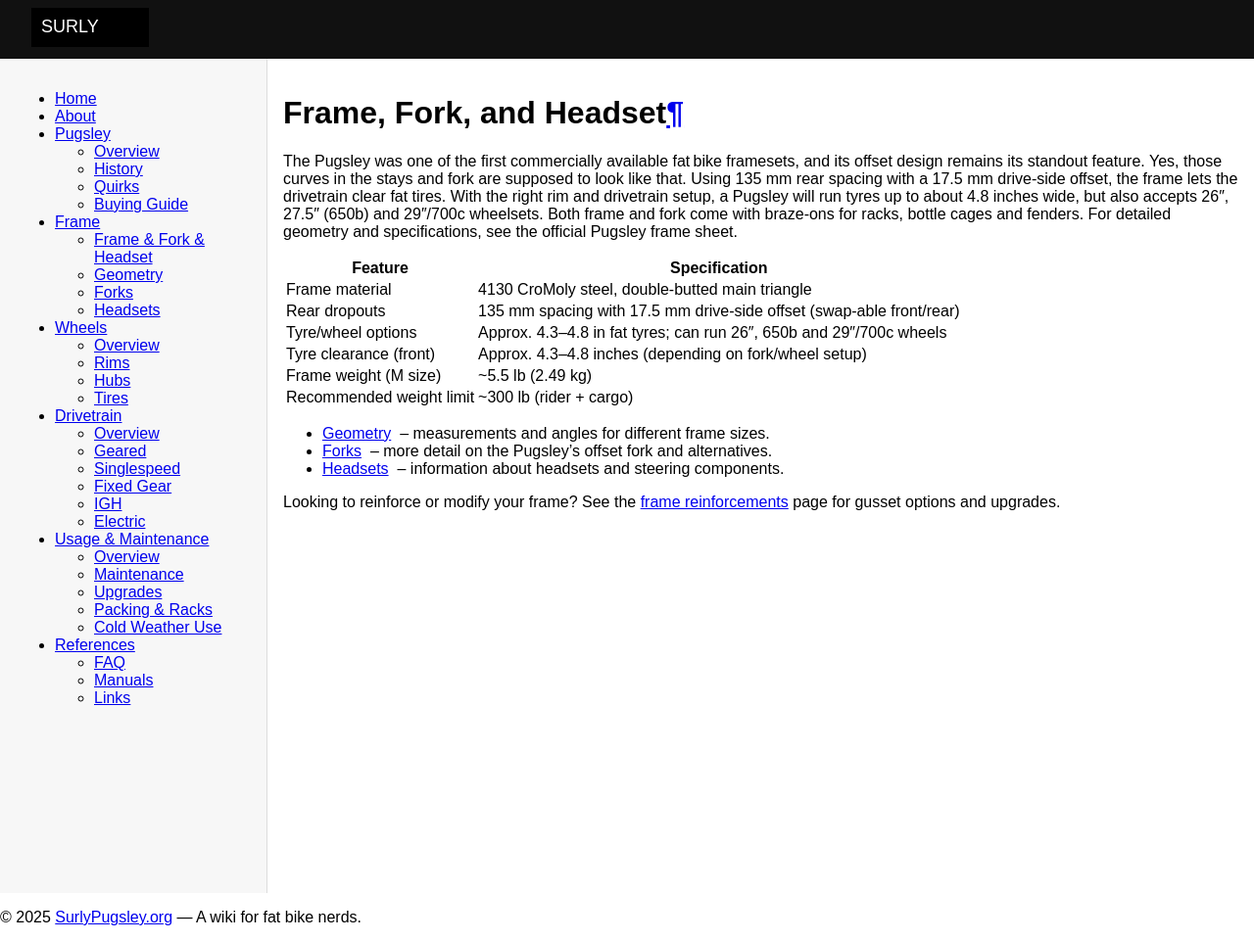
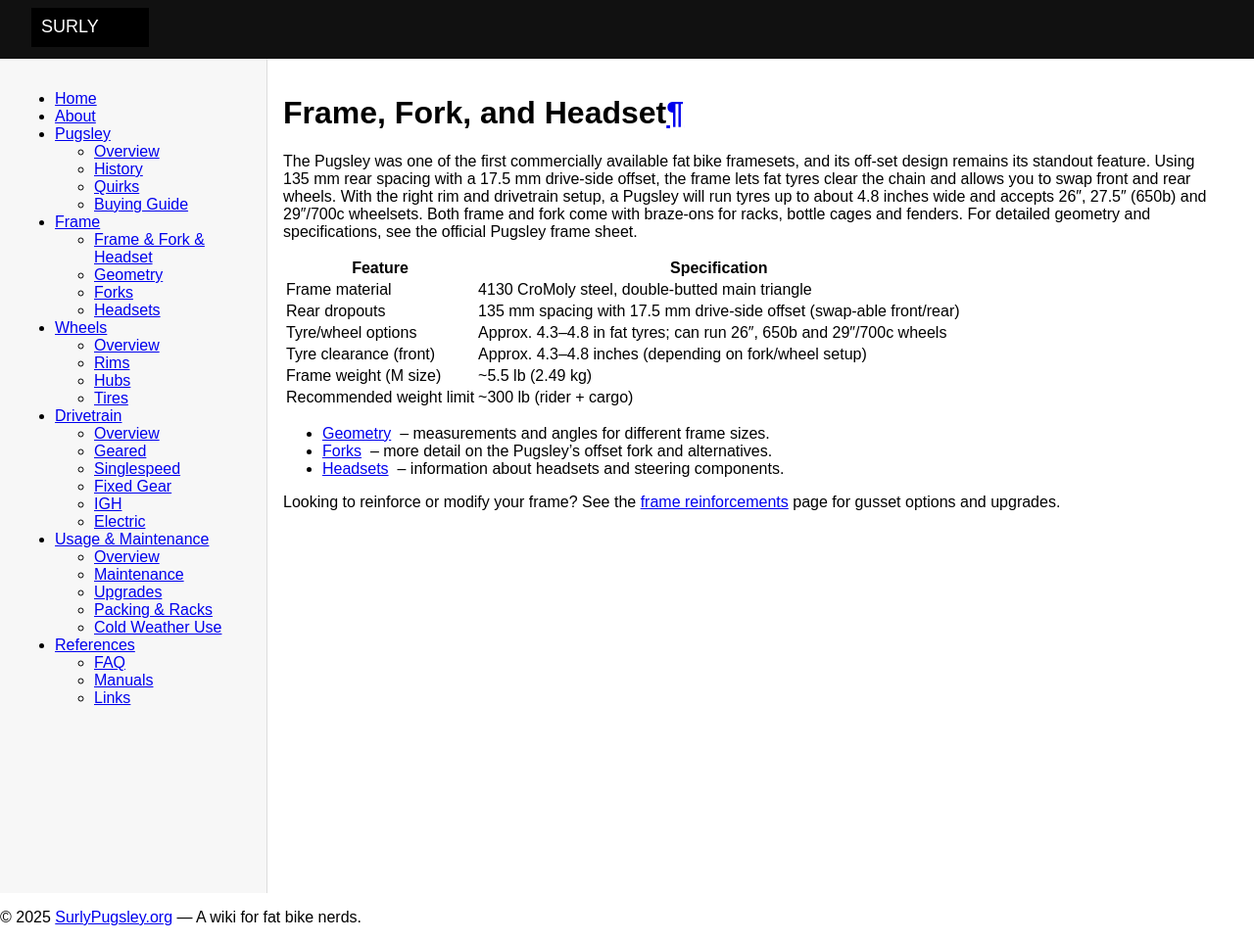
Before and after one commit to rpvnwnkl/SurlyPugsley, an MkDocs documentation site: the page built from docs/frame/index.md, in a window 1280 px wide. Shown: the whole page at 98% size. Built offline with MkDocs 1.6.1, drawn with Linux system fonts in a browser that asks for light colours.

Commit message:
Revise Pugsley fat bike framesRewrite frame page introduction to clarify tyre and wheel options and simplify descriptionet description
Updated description to clarify features and specifications of the Pugsley fat bike frameset.

```diff
--- a/docs/frame/index.md
+++ b/docs/frame/index.md
@@ -1,6 +1,6 @@
 # Frame, Fork, and Headset
 
-The Pugsley was one of the first commercially available fat bike framesets, and its offset design remains its standout feature. Yes, those curves in the stays and fork are supposed to look like that. Using 135 mm rear spacing with a 17.5 mm drive‑side offset, the frame lets the drivetrain clear fat tires. With the right rim and drivetrain setup, a Pugsley will run tyres up to about 4.8 inches wide, but also accepts 26″, 27.5″ (650b) and 29″/700c wheelsets. Both frame and fork come with braze‑ons for racks, bottle cages and fenders. For detailed geometry and specifications, see the official Pugsley frame sheet.
+The Pugsley was one of the first commercially available fat bike framesets, and its off‑set design remains its standout feature. Using 135 mm rear spacing with a 17.5 mm drive‑side offset, the frame lets fat tyres clear the chain and allows you to swap front and rear wheels. With the right rim and drivetrain setup, a Pugsley will run tyres up to about 4.8 inches wide and accepts 26″, 27.5″ (650b) and 29″/700c wheelsets. Both frame and fork come with braze‑ons for racks, bottle cages and fenders. For detailed geometry and specifications, see the official Pugsley frame sheet.
 
 | Feature | Specification |
 | --- | --- |
```
